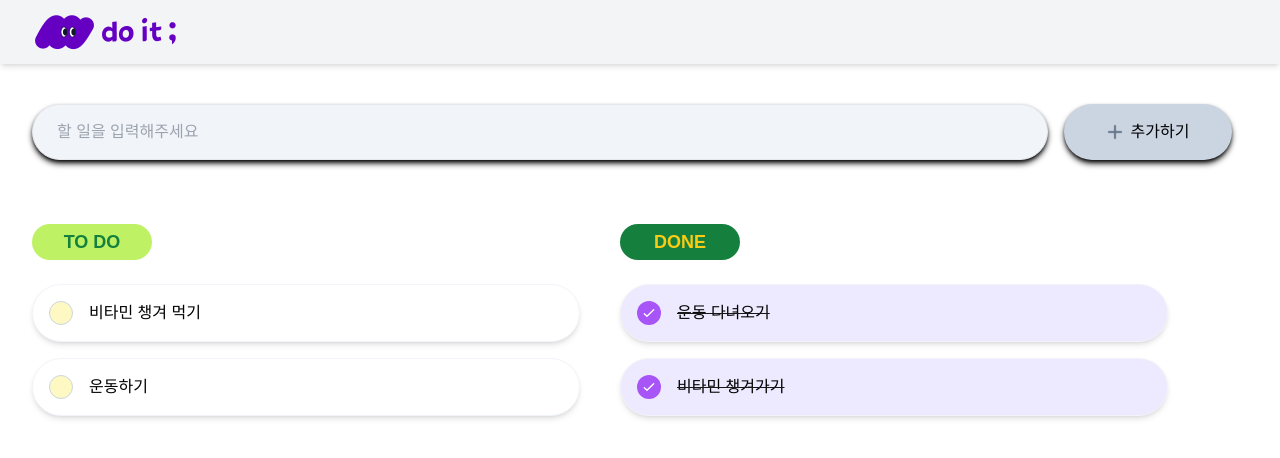
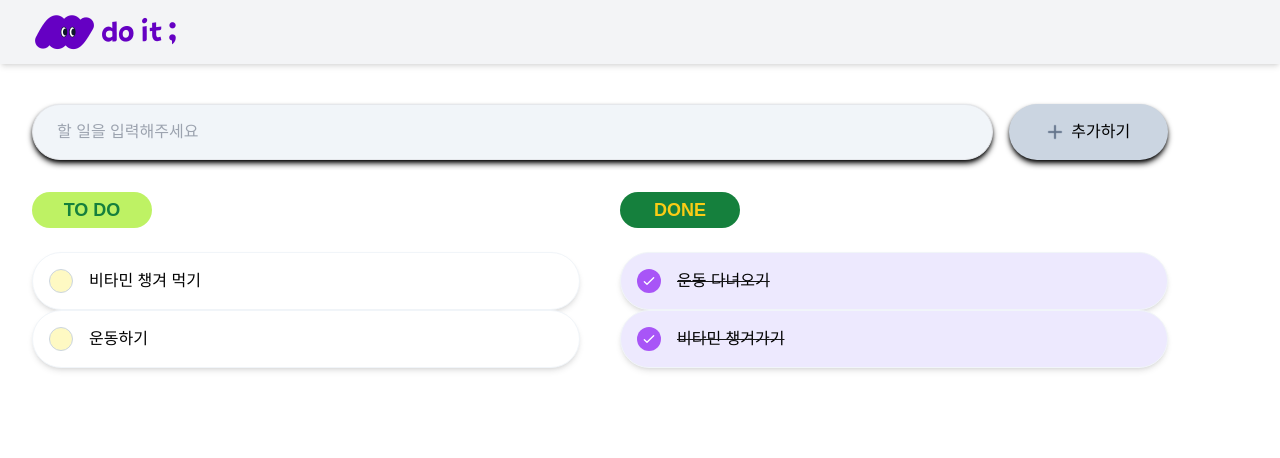
Before and after one commit to noveril/codeit-sprint, a Next.js app in the folder todolist/: page / in a window 1280 px wide. Shown: the top 458 px of the page. Built offline with nearby package versions, Linux system fonts and the light colour scheme.

Commit message:
TodoList 수정

```diff
--- a/todolist/src/components/TodoList.tsx
+++ b/todolist/src/components/TodoList.tsx
@@ -15,21 +15,19 @@ const TodoList = () => {
 
   return (
     <div className="max-w-[1200px] mx-auto py-10 px-4">
-      <div className="flex flex-col md:flex-row items-center justify-between mb-8 gap-4">
       <AddTodoForm onAdd={addTodo} />
-      </div>
       <div className="grid grid-cols-1 md:grid-cols-2 gap-10">
-        {/* TO DO */}
+        {/* 진행 중 항목 */}
         <div>
           <h2 className="text-green-700 bg-lime-300 text-[18px] font-bold rounded-[23px] w-[120px] h-[36px] flex items-center justify-center mb-6">
             TO DO
           </h2>
-          <div className="space-y-4">
           {ongoingTodos.length > 0 ? (
             ongoingTodos.map((todo) => (
               <div
                 key={todo.id}
                 onClick={() => router.push(`/items/${todo.id}`)}
+                className="cursor-pointer"
               >
                 <TodoItem todo={todo} onToggle={toggleTodo} />
               </div>
@@ -48,18 +46,18 @@ const TodoList = () => {
             </div>
           )}
         </div>
-        </div>
-        {/* DONE */}
+
+        {/* 완료된 항목 */}
         <div>
           <h2 className="text-yellow-400 bg-green-700 text-[18px] font-bold rounded-[23px] w-[120px] h-[36px] flex items-center justify-center mb-6">
             DONE
           </h2>
-          <div className="space-y-4">
           {completedTodos.length > 0 ? (
             completedTodos.map((todo) => (
               <div
                 key={todo.id}
                 onClick={() => router.push(`/items/${todo.id}`)}
+                className="cursor-pointer"
               >
                 <TodoItem todo={todo} onToggle={toggleTodo} />
               </div>
@@ -73,11 +71,10 @@ const TodoList = () => {
                 height={150}
               />
               <p className="text-gray-500 mt-4">
-                  아직 다 한 일이 없어요. 해야 할 일을 체크해주세요!
+                할 일을 다했어요. 새 할 일을 추가해주세요!
               </p>
             </div>
           )}
-          </div>
         </div>
       </div>
     </div>
@@ -85,3 +82,91 @@ const TodoList = () => {
 };
 
 export default TodoList;
+
+// // // "use client";
+// // // import React from "react";
+// // // import { useRouter } from "next/navigation";
+// // // import { useTodo } from "../contexts/TodoContext";
+// // // import TodoItem from "./TodoItem";
+// // // import AddTodoForm from "./AddTodoForm";
+// // // import Image from "next/image";
+
+// // // const TodoList = () => {
+// // //   const router = useRouter();
+// // //   const { todos, toggleTodo, addTodo } = useTodo();
+
+// // //   const ongoingTodos = todos.filter((todo) => !todo.isCompleted);
+// // //   const completedTodos = todos.filter((todo) => todo.isCompleted);
+
+// // //   return (
+// // //     <div className="max-w-[1200px] mx-auto py-10 px-4">
+// // //       <div className="flex flex-col md:flex-row items-center justify-between mb-8 gap-4">
+// // //         <AddTodoForm onAdd={addTodo} />
+// // //       </div>
+// // //       <div className="grid grid-cols-1 md:grid-cols-2 gap-10">
+// // //         {/* TO DO */}
+// // //         <div>
+// // //           <h2 className="text-green-700 bg-lime-300 text-[18px] font-bold rounded-[23px] w-[120px] h-[36px] flex items-center justify-center mb-6">
+// // //             TO DO
+// // //           </h2>
+// // //           <div className="space-y-4">
+// // //             {ongoingTodos.length > 0 ? (
+// // //               ongoingTodos.map((todo) => (
+// // //                 <div
+// // //                   key={todo.id}
+// // //                   onClick={() => router.push(`/items/${todo.id}`)}
+// // //                 >
+// // //                   <TodoItem todo={todo} onToggle={toggleTodo} />
+// // //                 </div>
+// // //               ))
+// // //             ) : (
+// // //               <div className="flex flex-col items-center justify-center">
+// // //                 <Image
+// // //                   src="/codeit/Type=Todo, Size=Large@2x.png"
+// // //                   alt="No Todo tasks"
+// // //                   width={150}
+// // //                   height={150}
+// // //                 />
+// // //                 <p className="text-gray-500 mt-4">
+// // //                   할 일이 없어요. TODO를 새로 추가해주세요!
+// // //                 </p>
+// // //               </div>
+// // //             )}
+// // //           </div>
+// // //         </div>
+// // //         {/* DONE */}
+// // //         <div>
+// // //           <h2 className="text-yellow-400 bg-green-700 text-[18px] font-bold rounded-[23px] w-[120px] h-[36px] flex items-center justify-center mb-6">
+// // //             DONE
+// // //           </h2>
+// // //           <div className="space-y-4">
+// // //             {completedTodos.length > 0 ? (
+// // //               completedTodos.map((todo) => (
+// // //                 <div
+// // //                   key={todo.id}
+// // //                   onClick={() => router.push(`/items/${todo.id}`)}
+// // //                 >
+// // //                   <TodoItem todo={todo} onToggle={toggleTodo} />
+// // //                 </div>
+// // //               ))
+// // //             ) : (
+// // //               <div className="flex flex-col items-center justify-center">
+// // //                 <Image
+// // //                   src="/codeit/Type=Done, Size=Large@2x.png"
+// // //                   alt="No completed tasks"
+// // //                   width={150}
+// // //                   height={150}
+// // //                 />
+// // //                 <p className="text-gray-500 mt-4">
+// // //                   아직 다 한 일이 없어요. 해야 할 일을 체크해주세요!
+// // //                 </p>
+// // //               </div>
+// // //             )}
+// // //           </div>
+// // //         </div>
+// // //       </div>
+// // //     </div>
+// // //   );
+// // // };
+
+// // // export default TodoList;
```
Lines whose indentation alone changed are shown as unchanged.
